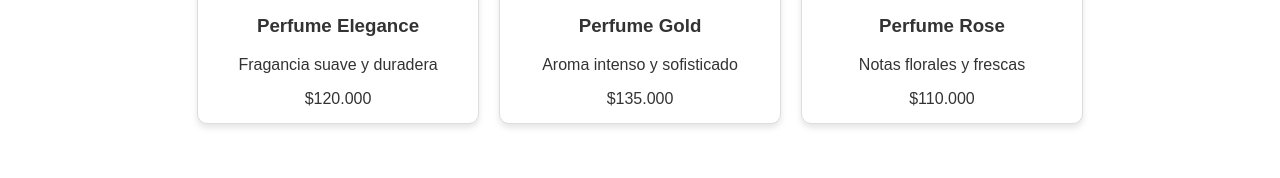
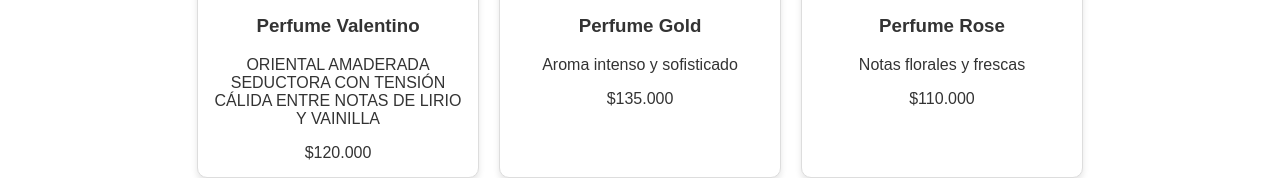
Before and after one commit to AROMAS2025/JLAROMASEXCLUSIVOS, a plain HTML site: page index.html in a window 1280 px wide. Shown: the part 533-711 px from the top of the page. Drawn offline with Linux system fonts and the light colour scheme.

Commit message:
Add files via upload

```diff
--- a/index.html
+++ b/index.html
@@ -28,8 +28,8 @@
         <div class="productos">
             <div class="producto">
                 <img src="images/perfume1.jpg" alt="Perfume 1">
-                <h3>Perfume Elegance</h3>
-                <p>Fragancia suave y duradera</p>
+                <h3>Perfume Valentino</h3>
+                <p>ORIENTAL AMADERADA SEDUCTORA CON TENSIÓN CÁLIDA ENTRE NOTAS DE LIRIO Y VAINILLA</p>
                 <span>$120.000</span>
             </div>
             <div class="producto">
```
